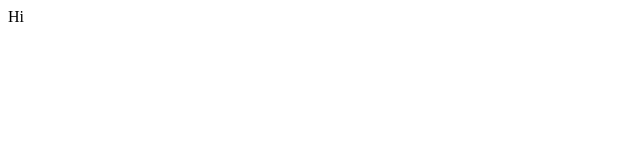
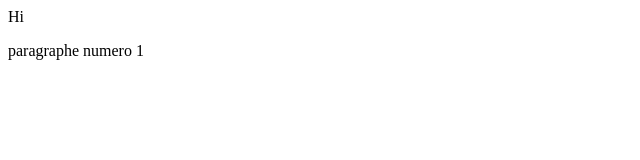
Before and after one commit to sarahabdesselam/notreProjetSA, a plain HTML site: page index.html in a window 1280 px wide. Shown: the whole page, without its empty margins (0-640 px from the left). Drawn offline with Linux system fonts and the light colour scheme.

Commit message:
ajout d'un paragraphe dans index.html et des jours de la semaine dans planning.txt

```diff
--- a/index.html
+++ b/index.html
@@ -6,6 +6,6 @@
 	</head>
 	<body>
 	<hl>Hi</hl>
-
+	<p>paragraphe numero 1</p>
 	</body>
 </html>
```
Also changed, not shown: planning.txt.
